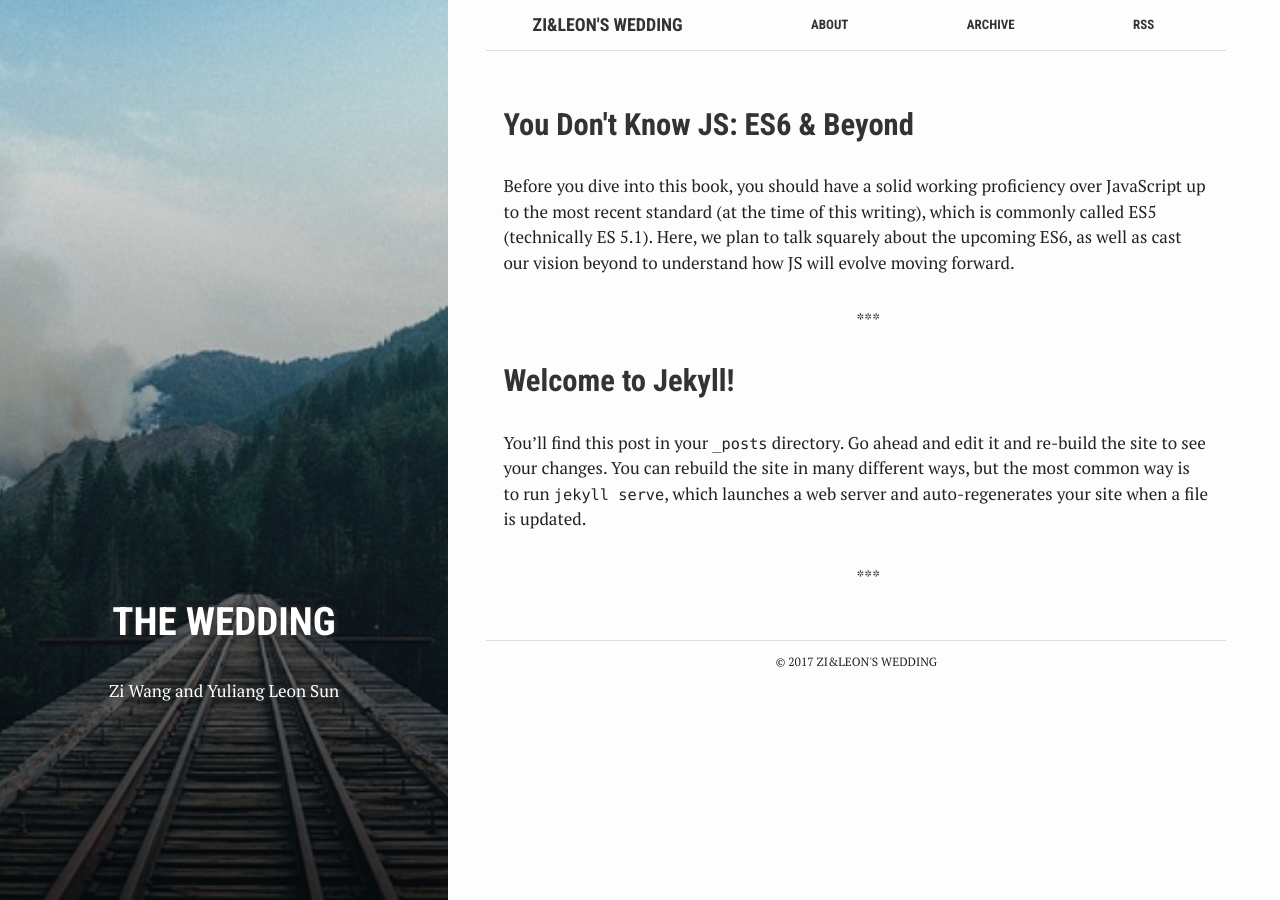
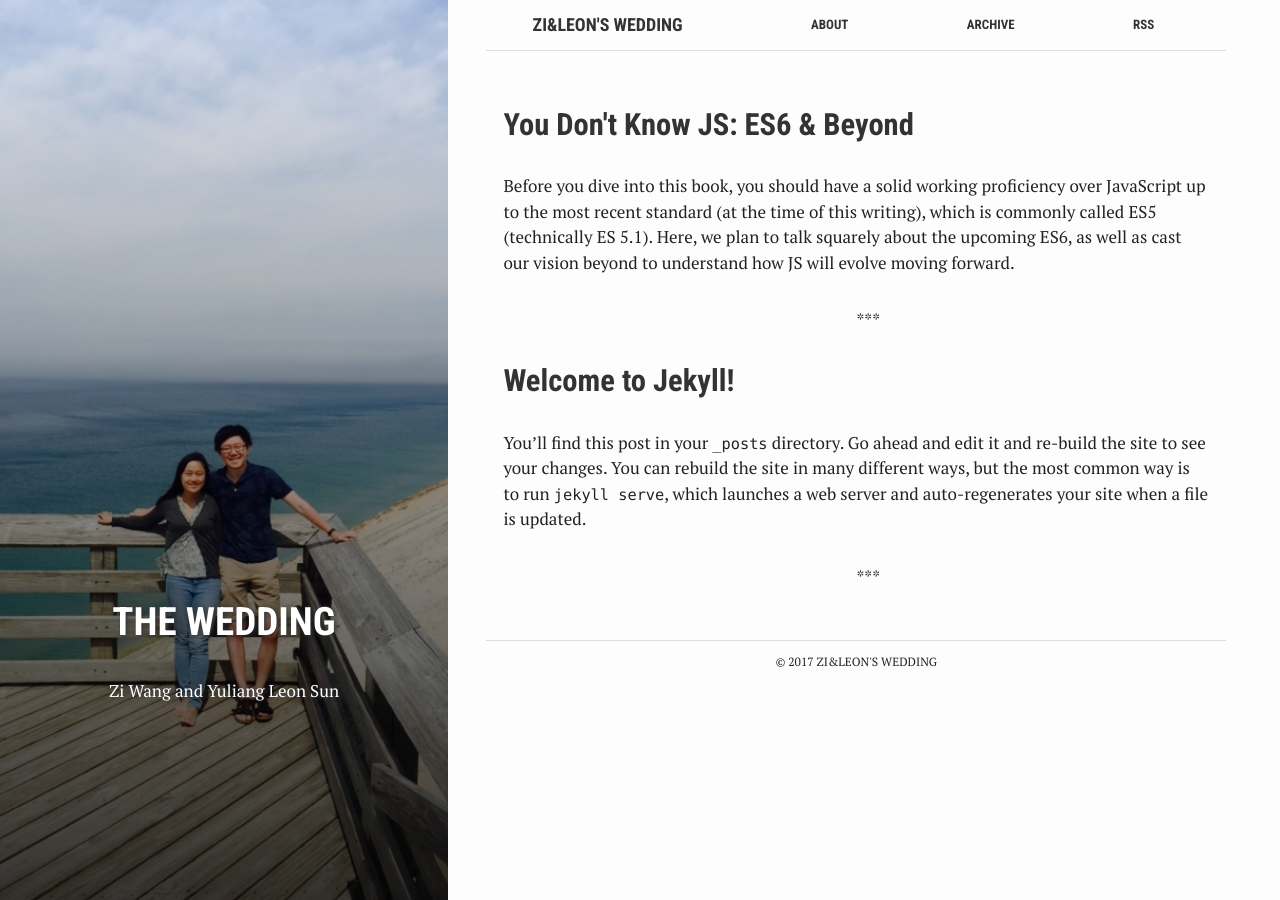
Before and after one commit to zwyls/zwyls.github.io, a Jekyll site: the page built from index.html, in a window 1280 px wide. Built offline with Jekyll 4.4.1, drawn with Linux system fonts in a browser that asks for light colours.

Commit message:
add theme

```diff
--- a/index.html
+++ b/index.html
@@ -1,5 +1,5 @@
 ---
-bg: "rails.jpg"
+bg: "wedding.jpg"
 layout: default
 crawlertitle: "The wedding"
 title: "The Wedding"
```
Also changed, not shown: assets/images/wedding.jpg (added).
